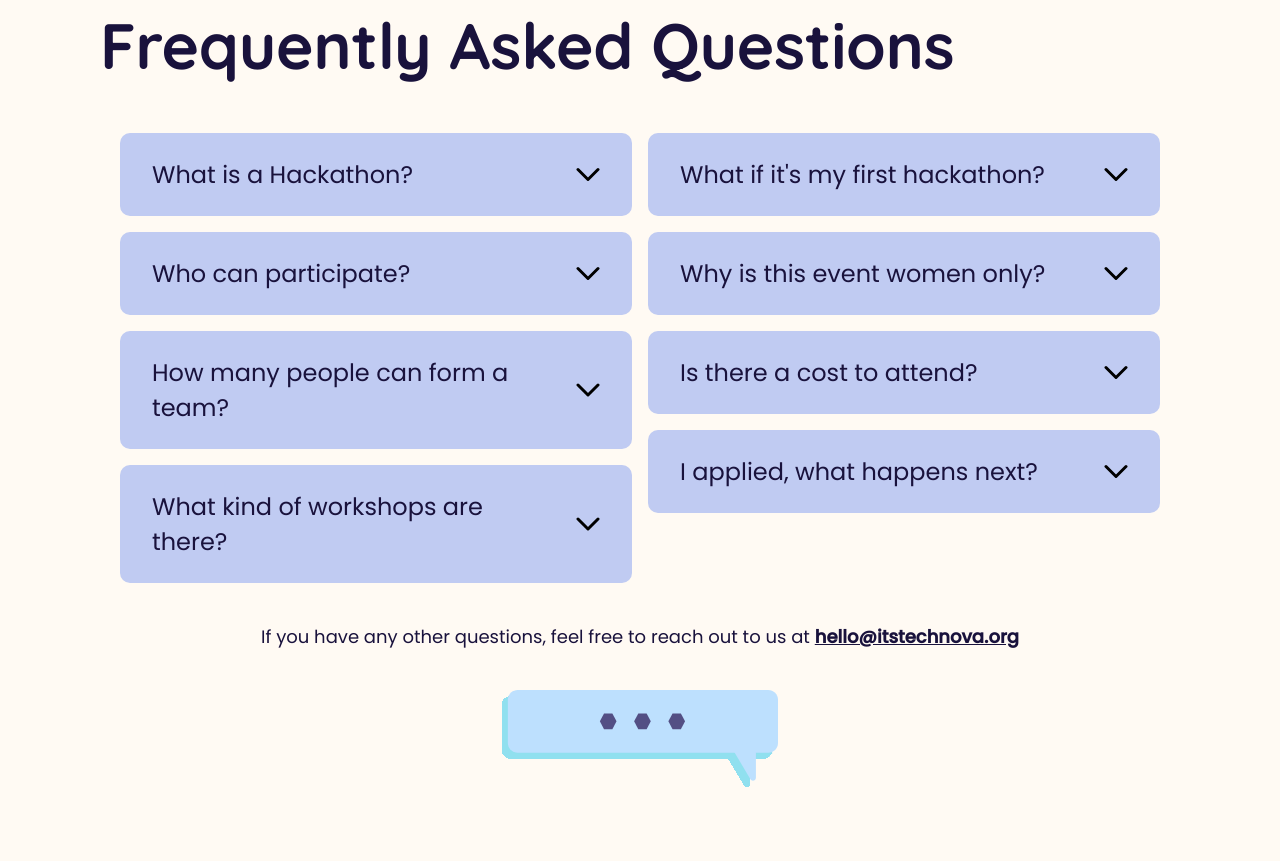
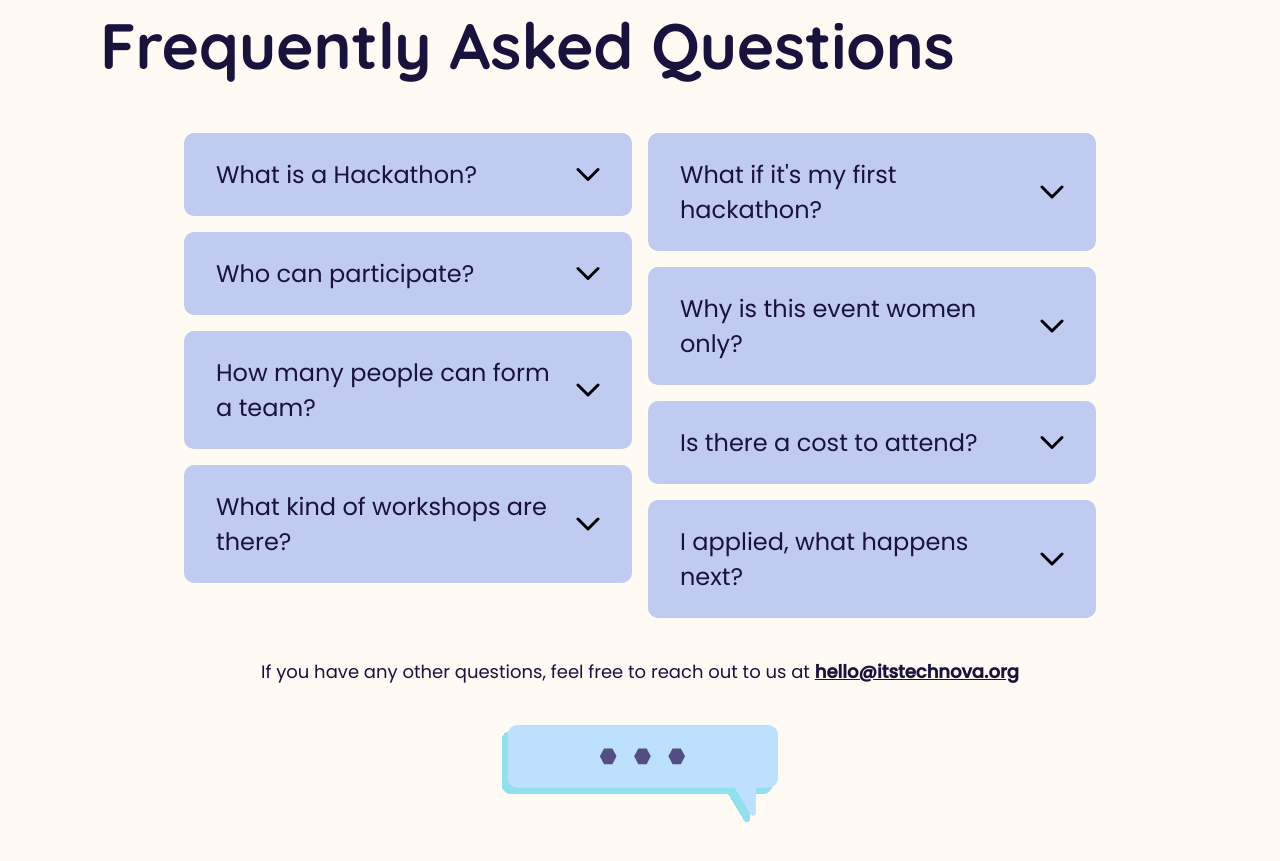
Before and after one commit to itstechnova/itstechnova.com, a React (Create React App) app: page / in a window 1280 px wide. Shown: the part 3840-4701 px from the top of the page. Built offline with nearby package versions, Linux system fonts and the light colour scheme.

Commit message:
animated faq!

```diff
--- a/src/components/ExpandableCard/ExpandableCard.jsx
+++ b/src/components/ExpandableCard/ExpandableCard.jsx
@@ -1,16 +1,26 @@
-import React from "react";
+import React, { useState } from "react";
 import expand from "../../resources/images/icons/expand_card.svg";
 import "./ExpandableCard.scss";
 
 const ExpandableCard = (props) => {
+  const [expanded, setExpanded] = useState(false);
+
   return (
-    <details className="card">
-      <summary>
+    <button onClick={() => setExpanded(!expanded)} className="card">
+      <div className="summary">
         <h1 className="question">{props.question}</h1>
-        <img src={expand} className="faq-arrow" alt="expand card"/>
-      </summary>
-      <div className="answer">{props.children}</div>
-    </details>
+        {/* eslint-disable-next-line jsx-a11y/role-supports-aria-props */}
+        <img
+          src={expand}
+          alt="expand card"
+          className="faq-arrow"
+          aria-expanded={expanded}
+        />
+      </div>
+      <div className="answer-container" aria-expanded={!expanded}>
+        <div className="answer">{props.children}</div>
+      </div>
+    </button>
   );
 };
 
--- a/src/components/ExpandableCard/ExpandableCard.scss
+++ b/src/components/ExpandableCard/ExpandableCard.scss
@@ -2,32 +2,30 @@
 
 .card {
   display: block;
-  position: relative;
   width: 35vw;
   max-width: 590px;
+  padding: 24px 32px;
+  background-color: var(--faq-card-bg-color);
+  border: none;
   border-radius: 10px;
-  padding: 24px 32px;
+  cursor: pointer;
+  color: inherit;
   font-family: $font-regular;
   font-weight: 400;
-  &:hover {
-    cursor: pointer;
-  }
+  font-size: inherit;
+  text-align: left;
   @include tablet {
-    width: 70vw;
+    width: 100%;
   }
 }
 
-details > summary::-webkit-details-marker {
-  display: none;
-}
-
-.card > summary {
+.summary {
+  position: relative;
   display: flex;
   flex-direction: row;
   justify-content: space-between;
-  &:focus {
-    outline: none;
 }
+
 .question {
   font-size: $text-medium;
   font-family: $font-regular;
@@ -40,6 +38,34 @@ details > summary::-webkit-details-marker {
     font-size: $text-small;
   }
 }
+
+.faq-arrow {
+  transform-origin: center;
+  transition: all 0.25s ease-in-out;
+  @include tablet {
+    position: absolute;
+    top: 5px;
+    right: 5px;
+  }
+  &[aria-expanded="true"] {
+    transform: rotate(180deg);
+  }
+  // do not allow user to select arrow
+  user-select: none;
+  -moz-user-select: none;
+  -webkit-user-drag: none;
+  -webkit-user-select: none;
+  -ms-user-select: none;
+}
+
+.answer-container {
+  overflow: hidden;
+  max-height: calc(1000rem / 16);
+  transition: max-height 1s ease-in-out;
+  &[aria-expanded="true"] {
+    max-height: 0px;
+    transition: max-height 1s cubic-bezier(0, 1, 0, 1);
+  }
 }
 
 .answer {
@@ -48,36 +74,3 @@ details > summary::-webkit-details-marker {
     font-size: $text-small;
   }
 }
-
-.faq-arrow {
-  transform-origin: center;
-  transition: all 0.5s ease;
-  // do not allow user to select arrow
-  user-select: none;
-  -moz-user-select: none;
-  -webkit-user-drag: none;
-  -webkit-user-select: none;
-  -ms-user-select: none;
-  @include tablet {
-    position: absolute;
-    top: 32px;
-    right: 32px;
-  }
-}
-
-.card[open] > summary > .faq-arrow {
-  transform: rotate(180deg);
-}
-
-@keyframes fadeIn {
-  0% {
-    opacity: 0;
-  }
-  100% {
-    opacity: 1;
-  }
-}
-
-.card[open] .answer {
-  animation: fadeIn 0.4s ease;
-}
--- a/src/sections/FAQ/FAQ.scss
+++ b/src/sections/FAQ/FAQ.scss
@@ -24,9 +24,11 @@
       flex-direction: column;
     }
   }
-  &-left-col > *,
-  &-right-col > * {
-    margin-bottom: 1rem;
+  &-left-col,
+  &-right-col {
+    > * {
+      margin-bottom: 1rem;
+    }
   }
   &-left-col > :nth-last-child(1),
   &-right-col > :nth-last-child(1) {
```
Also changed, not shown: src/sections/FAQ/FAQ.jsx (+4 -3 lines). Lines whose indentation alone changed are shown as unchanged.
